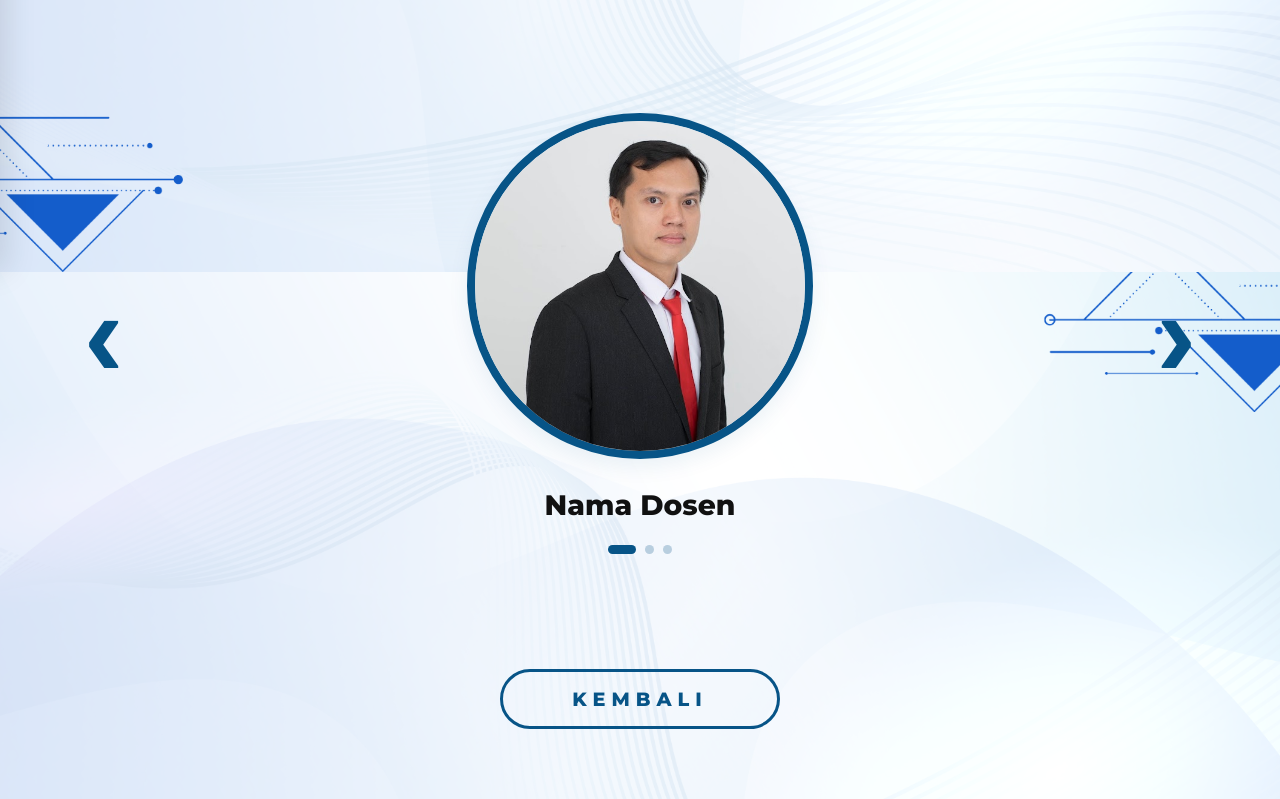
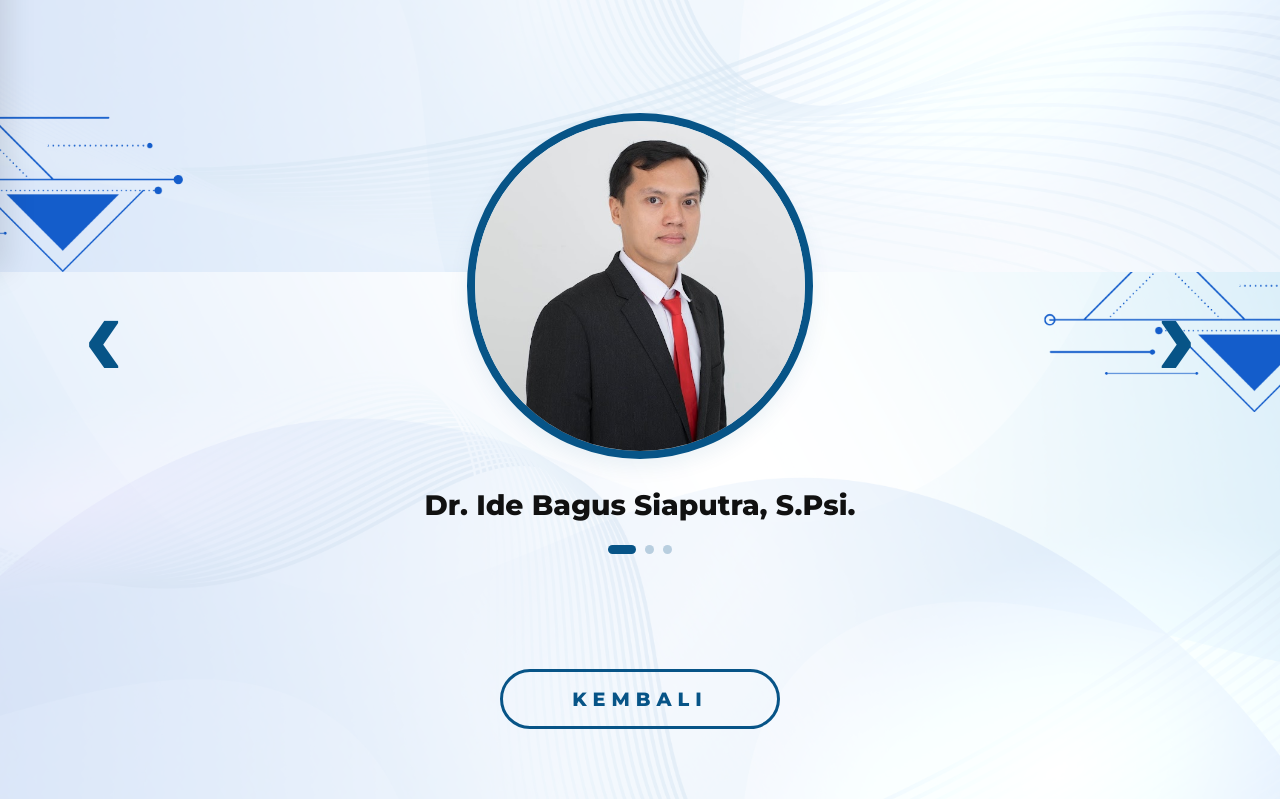
Before and after one commit to PengukuranPsikologis/Psychological-Scale-Exhibition-2627, a plain HTML site: page profil-dosen.html in a window 1280 px wide. Shown: the part 528-1327 px from the top of the page. Drawn offline with Linux system fonts and the light colour scheme.

Commit message:
Update foto final dosen

```diff
--- a/profil-dosen.html
+++ b/profil-dosen.html
@@ -1289,7 +1289,7 @@
                         class="profile-name"
                         id="profileName"
                     >
-                        Nama Dosen
+                        Dr. Ide Bagus Siaputra, S.Psi.
                     </h2>
 
                     <p
@@ -1343,20 +1343,20 @@
 
         const lecturers = [
             {
-                name: "Nama Dosen",
+                name: "Dr. Ide Bagus Siaputra, S.Psi.",
                 image: "assets/dosen1.jpeg",
                 description:
                     "Lorem ipsum dolor sit amet, consectetur adipiscing elit, sed do eiusmod tempor incididunt ut labore et dolore magna aliqua."
             },
             {
-                name: "Nama Dosen",
-                image: "assets/dosen2.jpg",
+                name: "Lina Natalya, S. Psi., M.Si.",
+                image: "assets/dosen2.jpeg",
                 description:
                     "Lorem ipsum dolor sit amet, consectetur adipiscing elit, sed do eiusmod tempor incididunt ut labore et dolore magna aliqua."
             },
             {
-                name: "Nama Dosen",
-                image: "assets/dosen3.jpeg",
+                name: "Diana, M.Psi., Psikolog.",
+                image: "assets/dosen3.jpg",
                 description:
                     "Lorem ipsum dolor sit amet, consectetur adipiscing elit, sed do eiusmod tempor incididunt ut labore et dolore magna aliqua."
             }
```
